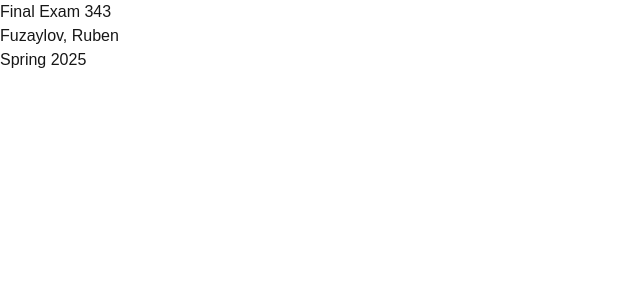
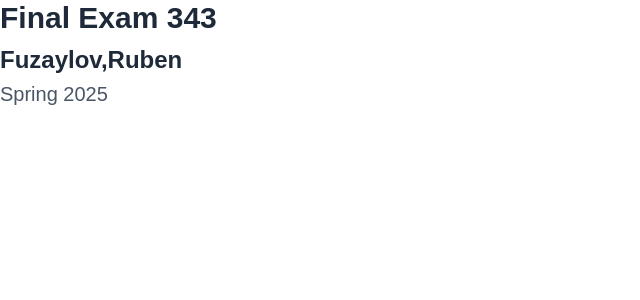
Before and after one commit to rubenfuzaylov/final343, a Next.js app: page / in a window 1280 px wide. Shown: the top 300 px of the page, without its empty margins (0-640 px from the left). Built offline with nearby package versions, Linux system fonts and the light colour scheme.

Commit message:
added styling

```diff
--- a/src/app/page.jsx
+++ b/src/app/page.jsx
@@ -1,9 +1,9 @@
 export default function Home() {
   return (
     <>
-      <h1>Final Exam 343</h1>
-      <h2>Fuzaylov, Ruben</h2>
-      <h3>Spring 2025</h3>
+      <h1 className="text-3xl font-bold text-gray-800 mb-2">Final Exam 343</h1>
+      <h2 className="text-2xl font-bold text-gray-800 mb-1">Fuzaylov,Ruben</h2>
+      <h3 className="text-xl text-gray-600">Spring 2025</h3>
 
     </>
   );
```
